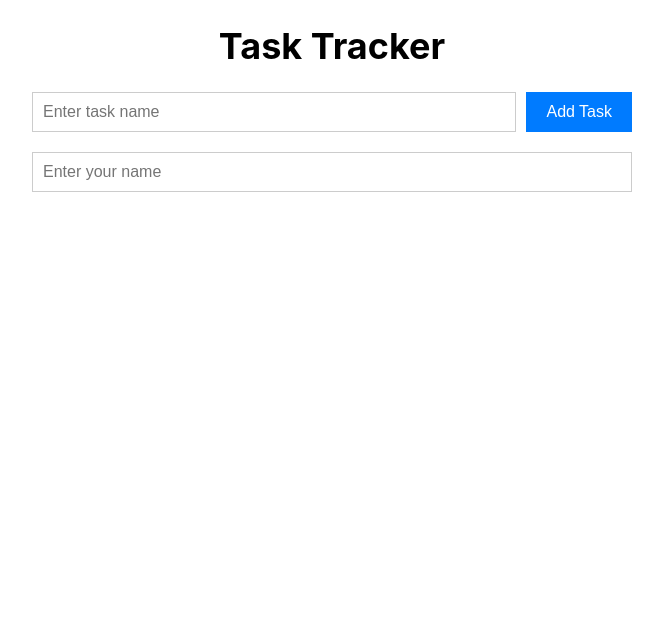
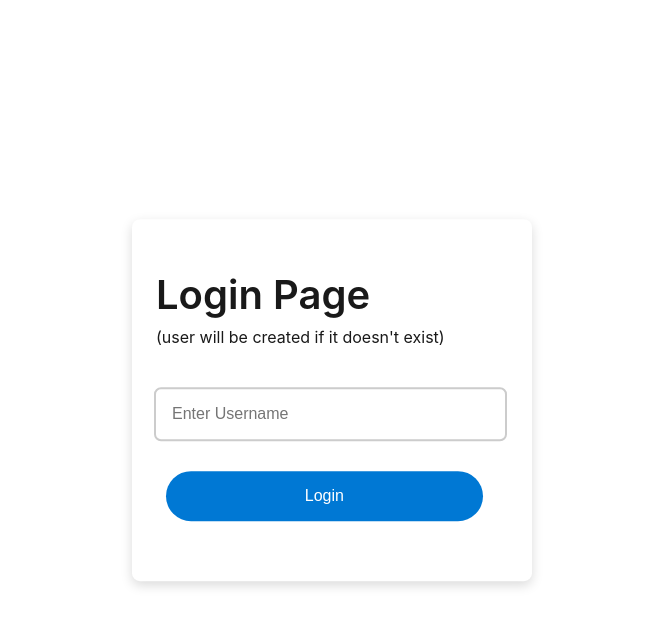
Before and after one commit to PV1shal/Notes-Handler-frontend, a React (Create React App) app: page / in a window 1280 px wide. Shown: the top 626 px of the page, without its empty margins (308-971 px from the left). Built offline with nearby package versions, Linux system fonts and the light colour scheme.

Commit message:
Login Page

```diff
--- a/package.json
+++ b/package.json
@@ -6,8 +6,10 @@
     "@testing-library/jest-dom": "^5.16.5",
     "@testing-library/react": "^13.4.0",
     "@testing-library/user-event": "^13.5.0",
+    "axios": "^1.3.5",
     "react": "^18.2.0",
     "react-dom": "^18.2.0",
+    "react-router-dom": "^6.10.0",
     "react-scripts": "5.0.1",
     "web-vitals": "^2.1.4"
   },
--- a/src/App.js
+++ b/src/App.js
@@ -1,11 +1,16 @@
 import React from "react";
 import "./styles.css";
 import TaskTracker from "./TaskTracker";
+import LoginPage from "./Components/LoginPage";
+import { Routes, Route } from "react-router-dom";
 
 function App() {
   return (
     <div className="App">
-      <TaskTracker />
+      <Routes>
+        <Route path="/" element={<LoginPage />} />
+        <Route path="/tasktracker" element={<TaskTracker />} />
+      </Routes>
     </div>
   );
 }
--- /dev/null
+++ b/src/Components/LoginPage.css
@@ -0,0 +1,72 @@
+.LoginDiv {
+    flex-direction: column;
+    justify-content: center;
+    align-items: center;
+    position: absolute;
+    left: 50%;
+    top: 50%;
+    -webkit-transform: translate(-50%, -50%);
+    transform: translate(-50%, -50%);
+
+    width: 352px;
+    -webkit-box-shadow: 0 4px 12px rgba(0, 0, 0, 0.15);
+    box-shadow: 0 4px 12px rgba(0, 0, 0, 0.15);
+    padding: 24px;
+    border-radius: 8px;
+    margin: 0 auto;
+    background: var(--color-background-container, #fff)
+}
+
+.LoginDiv h1 {
+    font-size: 2.5rem;
+    line-height: 1.25;
+    font-weight: 600;
+    color: rgba(0, 0, 0, 0.9);
+    margin-bottom: -10px;
+}
+
+.LoginDiv p {
+    font-size: 1rem;
+    line-height: 1.42857;
+    font-weight: 400;
+    color: rgba(0, 0, 0, 0.9);
+    margin-bottom: 2.5rem;
+}
+
+.LoginDiv input {
+    width: 90%;
+    padding: 1rem;
+    border-radius: 5px;
+    border: none;
+    margin-bottom: 1rem;
+    font-size: 1rem;
+    font-weight: 500;
+    outline: 2px solid #ccc;
+}
+
+.LoginDiv input:hover {
+    outline: 2px solid #0078d4;
+}
+
+.LoginDiv input:focus {
+    outline: 2px solid #0078d4;
+}
+
+.LoginDiv button {
+    width: 90%;
+    padding: 1rem;
+    border-radius: 28px;
+    border: none;
+    margin-bottom: 1rem;
+    margin-top: 1rem;
+    font-size: 1rem;
+    font-weight: 500;
+    background: #0078d4;
+    color: #fff;
+    cursor: pointer;
+    display: inline-block;
+}
+
+.LoginDiv button:hover {
+    background: #0063b1;
+}
--- /dev/null
+++ b/src/Components/LoginPage.js
@@ -0,0 +1,51 @@
+import { useState, useEffect } from 'react';
+import loginServices from '../Services/loginServices';
+import './LoginPage.css';
+
+const LoginPage = () => {
+
+    const [userName, setUserName] = useState();
+
+    useEffect(() => {
+        if (localStorage.getItem('loggedInUser') !== null) {
+            window.location.href = '/tasktracker';
+        }
+    }, []);
+
+
+    const validateUser = (e) => {
+        e.preventDefault();
+        loginServices.checkUser(userName)
+            .then((response) => {
+                localStorage.setItem('loggedInUser', userName);
+                window.location.href = '/tasktracker';
+            }).catch((err) => {
+                var data = {
+                    "userDetails": {
+                        "username": userName
+                    }
+                }
+                loginServices.addUser(data)
+                    .then((response) => {
+                        localStorage.setItem('loggedInUser', userName);
+                        window.location.href = '/tasktracker';
+                    })
+                    .catch((err) => { console.log(err); });
+            });
+    }
+
+    return (
+        <div className='LoginDiv'>
+            <h1>Login Page</h1>
+            <p>
+                (user will be created if it doesn't exist)
+            </p>
+            <form onSubmit={(e) => validateUser(e)} style={{ display: "block" }}>
+                <input type="text" placeholder='Enter Username' onChange={(e) => setUserName(e.target.value)} />
+                <button type="submit">Login</button>
+            </form>
+        </div>
+    );
+}
+
+export default LoginPage;
--- /dev/null
+++ b/src/Services/loginServices.js
@@ -0,0 +1,13 @@
+import axios from 'axios';
+
+class LoginServices {
+    checkUser = (data) => {
+        return axios.get(`https://lighthall-challenge2-backend.herokuapp.com/api/taskManager/users/${data}`);
+    }
+
+    addUser = (data) => {
+        return axios.post(`https://lighthall-challenge2-backend.herokuapp.com/api/taskManager/users`, data);
+    }
+}
+
+export default new LoginServices();
--- a/src/TaskTracker.js
+++ b/src/TaskTracker.js
@@ -6,7 +6,7 @@ function TaskTracker() {
   const [userName, setUserName] = useState("");
 
   useEffect(() => {
-    const storedName = localStorage.getItem("userName");
+    const storedName = localStorage.getItem("loggedInUser");
     if (storedName) {
       setUserName(storedName);
     }
@@ -14,7 +14,7 @@ function TaskTracker() {
 
   useEffect(() => {
     if (userName) {
-      localStorage.setItem("userName", userName);
+      localStorage.setItem("loggedInUser", userName);
     }
   }, [userName]);
 
@@ -33,7 +33,7 @@ function TaskTracker() {
 
   return (
     <div className="container">
-      <h1>Task Tracker</h1>
+      <h1>Task Tracker {userName}</h1>
       <form onSubmit={handleSubmit}>
         <input
           type="text"
```
Also changed, not shown: src/index.js (+3 -5 lines).
